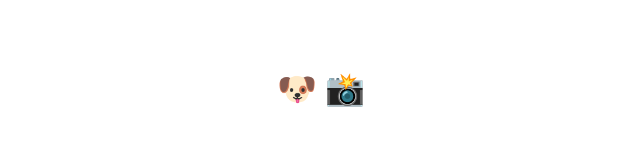
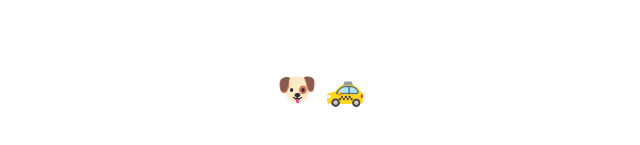
Before and after one commit to ashur/frankie.cab, an Eleventy site: page src/index.md in a window 1280 px wide. Shown: the part 311-456 px from the top of the page, without its empty margins (319-959 px from the left). Built offline with nearby package versions, Linux system fonts and the light colour scheme; Eleventy itself is replaced by a stand-in of ours; files that its build step writes are made by us from their sources.

Commit message:
Switch to 🚕
Temporarily remove album link

```diff
--- a/src/_data/site.json
+++ b/src/_data/site.json
@@ -1,5 +1,5 @@
 {
   "title": "Frankie Cabrera",
-  "description": "🐶 📸",
+  "description": "🐶 🚕",
   "url": "https://frankie.cab"
 }
--- a/src/_includes/index.njk
+++ b/src/_includes/index.njk
@@ -22,9 +22,7 @@
 </head>
 <body>
 	<main>
-		<!-- <div class="links"> -->
-			{{ content | safe }}
-		<!-- </div> -->
+		<p>{{ site.description }}</p>
 	</main>
 </body>
 </html>
--- a/src/index.md
+++ b/src/index.md
@@ -1,6 +1,3 @@
 ---
 layout: index.njk
-album: https://www.icloud.com/sharedalbum/#B0QG6XBubGJ9ja6
 ---
-
-[{{ site.description }}]( {{ album }} )
```
